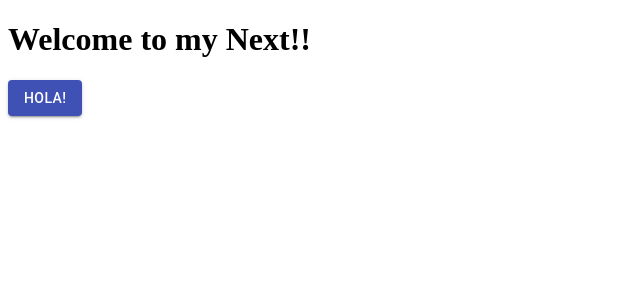
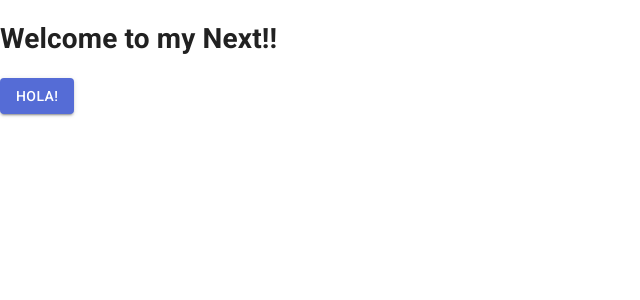
Before and after one commit to monoguerin/workshop-live, a Next.js app: page / in a window 1280 px wide. Shown: the top 300 px of the page, without its empty margins (0-640 px from the left). Built offline with nearby package versions, Linux system fonts and the light colour scheme.

Commit message:
fixing styles SSR

```diff
--- a/package.json
+++ b/package.json
@@ -21,6 +21,7 @@
   "homepage": "https://github.com/monoguerin/workshop-live#readme",
   "dependencies": {
     "@material-ui/core": "^4.1.1",
+    "@material-ui/styles": "^4.1.1",
     "inquirer": "^6.3.1",
     "next": "^8.1.0",
     "react": "^16.8.6",
--- /dev/null
+++ b/pages/_app.js
@@ -0,0 +1,31 @@
+import React from 'react';
+import App, { Container } from 'next/app';
+import { ThemeProvider } from '@material-ui/styles';
+import CssBaseline from '@material-ui/core/CssBaseline';
+import theme from '../styles/theme';
+
+class MyApp extends App {
+  componentDidMount() {
+    // Remove the server-side injected CSS.
+    const jssStyles = document.querySelector('#jss-server-side');
+    if (jssStyles) {
+      jssStyles.parentNode.removeChild(jssStyles);
+    }
+  }
+
+  render() {
+    const { Component, pageProps } = this.props;
+
+    return (
+      <Container>
+        <ThemeProvider theme={theme}>
+          {/* CssBaseline kickstart an elegant, consistent, and simple baseline to build upon. */}
+          <CssBaseline />
+          <Component {...pageProps} />
+        </ThemeProvider>
+      </Container>
+    );
+  }
+}
+
+export default MyApp;
--- /dev/null
+++ b/pages/_document.js
@@ -0,0 +1,55 @@
+import React from 'react';
+import Document, { Head, Main, NextScript } from 'next/document';
+import { ServerStyleSheets } from '@material-ui/styles';
+import theme from '../styles/theme';
+
+class MyDocument extends Document {
+  render() {
+    return (
+      <html lang="en">
+        <Head>
+          <meta charSet="utf-8" />
+          {/* Use minimum-scale=1 to enable GPU rasterization */}
+          <meta
+            name="viewport"
+            content="minimum-scale=1, initial-scale=1, width=device-width, shrink-to-fit=no"
+          />
+          {/* PWA primary color */}
+          <meta name="theme-color" content={theme.palette.primary.main} />
+          <link
+            rel="stylesheet"
+            href="https://fonts.googleapis.com/css?family=Roboto:300,400,500,700&display=swap"
+          />
+        </Head>
+        <body>
+          <Main />
+          <NextScript />
+        </body>
+      </html>
+    );
+  }
+}
+
+MyDocument.getInitialProps = async (ctx) => {
+  const sheets = new ServerStyleSheets();
+  const originalRenderPage = ctx.renderPage;
+
+  ctx.renderPage = () => originalRenderPage({
+    enhanceApp: App => props => sheets.collect(<App {...props} />),
+  });
+
+  const initialProps = await Document.getInitialProps(ctx);
+
+  return {
+    ...initialProps,
+    // Styles fragment is rendered after the app and page rendering finish.
+    styles: (
+      <>
+        {initialProps.styles}
+        {sheets.getStyleElement()}
+      </>
+    ),
+  };
+};
+
+export default MyDocument;
--- /dev/null
+++ b/styles/theme.js
@@ -0,0 +1,22 @@
+import { createMuiTheme } from '@material-ui/core/styles';
+import { red } from '@material-ui/core/colors';
+
+// Create a theme instance.
+const theme = createMuiTheme({
+  palette: {
+    primary: {
+      main: '#556cd6',
+    },
+    secondary: {
+      main: '#19857b',
+    },
+    error: {
+      main: red.A400,
+    },
+    background: {
+      default: '#fff',
+    },
+  },
+});
+
+export default theme;
```
